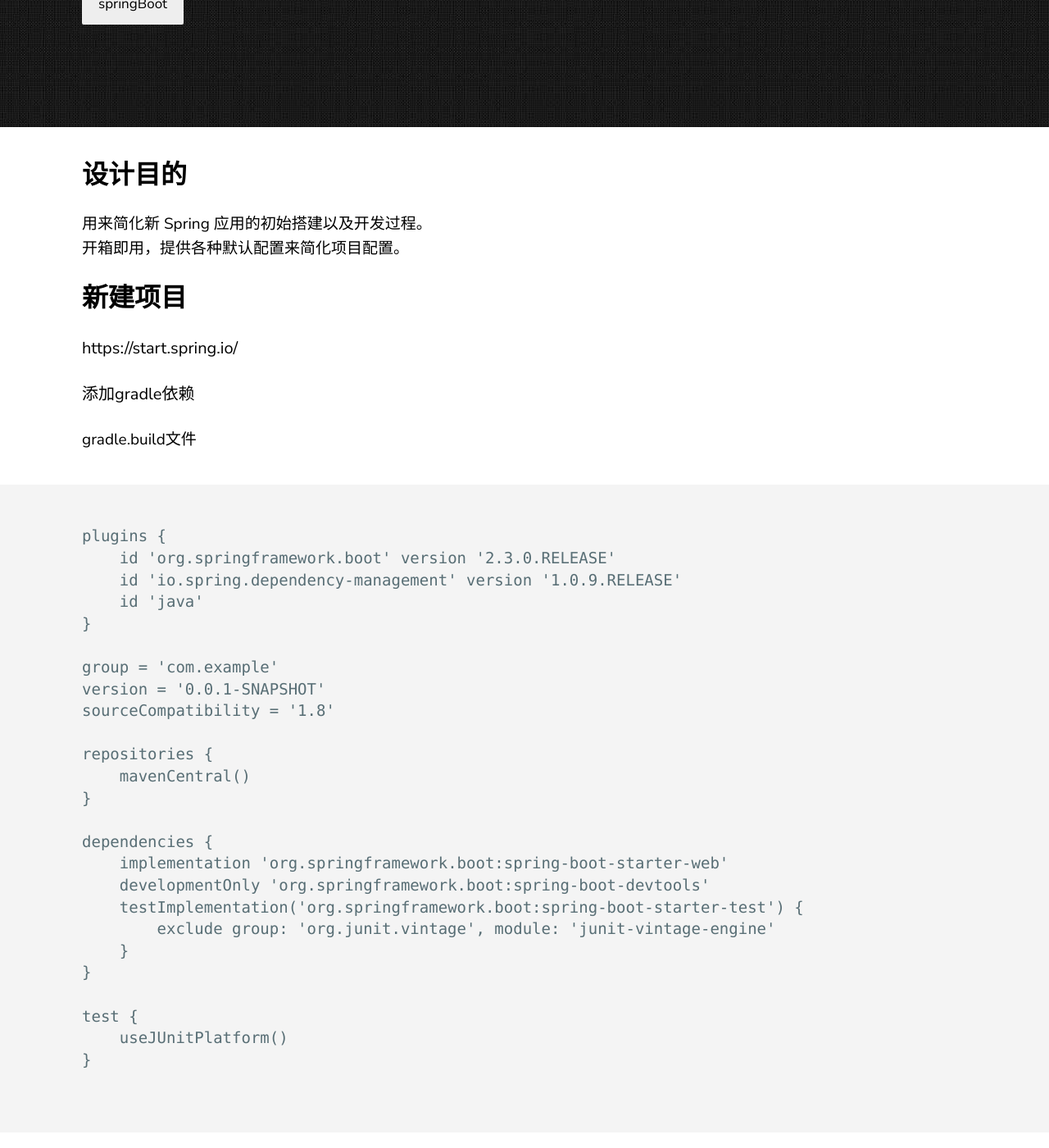
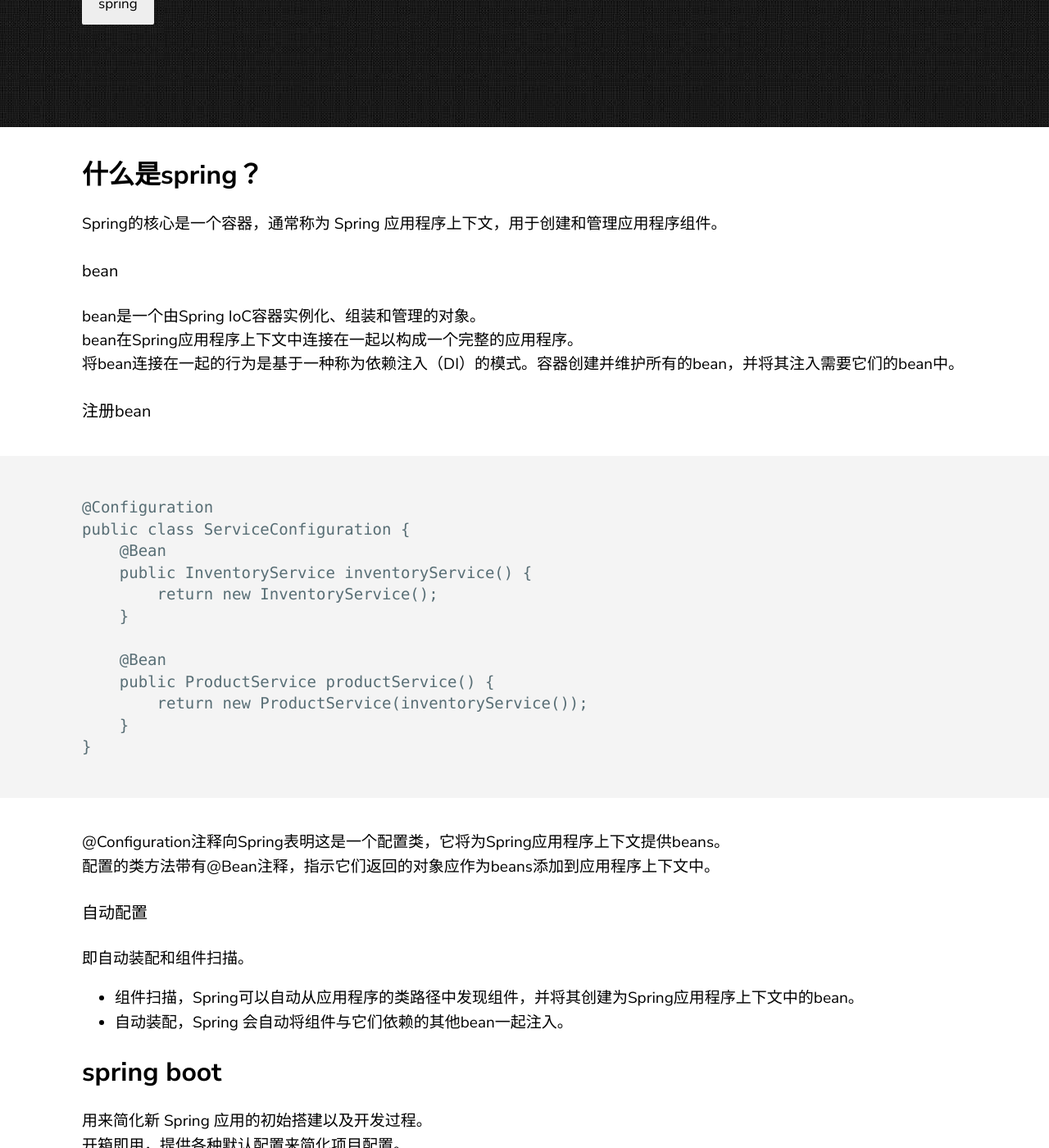
Before and after one commit to isixline/isixline.github.io, a Jekyll site: the page built from _posts/2020-05-20-spring-start.md, in a window 1280 px wide and 1400 px high, scrolled down 277 px. Shown: the whole window at 82% size. Built offline with Jekyll 4.4.1, drawn with Linux system fonts in a browser that asks for light colours; some of the changed text lies outside the part shown.

Commit message:
add post of spring-start and spring-boot-dev-tools

````diff
--- a/_posts/2020-05-17-spring-boot-start.md
+++ b/_posts/2020-05-20-spring-start.md
@@ -1,48 +1,40 @@
 ---
 layout: post
-title: "spring boot 起步"
-categories: springBoot
+title:  "spring 起步"
+categories:  spring
 ---
 
-## 设计目的
+## 什么是spring？
+Spring的核心是一个容器，通常称为 Spring 应用程序上下文，用于创建和管理应用程序组件。
+#### bean
+bean是一个由Spring IoC容器实例化、组装和管理的对象。
+bean在Spring应用程序上下文中连接在一起以构成一个完整的应用程序。
+将bean连接在一起的行为是基于一种称为依赖注入（DI）的模式。容器创建并维护所有的bean，并将其注入需要它们的bean中。
+#### 注册bean
+```
+@Configuration
+public class ServiceConfiguration {
+    @Bean
+    public InventoryService inventoryService() {
+        return new InventoryService();
+    }
 
+    @Bean
+    public ProductService productService() {
+        return new ProductService(inventoryService());
+    }
+}
+```
+@Configuration注释向Spring表明这是一个配置类，它将为Spring应用程序上下文提供beans。
+配置的类方法带有@Bean注释，指示它们返回的对象应作为beans添加到应用程序上下文中。
+#### 自动配置
+即自动装配和组件扫描。
+- 组件扫描，Spring可以自动从应用程序的类路径中发现组件，并将其创建为Spring应用程序上下文中的bean。
+- 自动装配，Spring 会自动将组件与它们依赖的其他bean一起注入。
+
+## spring boot
 用来简化新 Spring 应用的初始搭建以及开发过程。
 开箱即用，提供各种默认配置来简化项目配置。
-
-## 新建项目
-#### https://start.spring.io/
-#### 添加gradle依赖
-gradle.build文件
-```
-plugins {
-	id 'org.springframework.boot' version '2.3.0.RELEASE'
-	id 'io.spring.dependency-management' version '1.0.9.RELEASE'
-	id 'java'
-}
-
-group = 'com.example'
-version = '0.0.1-SNAPSHOT'
-sourceCompatibility = '1.8'
-
-repositories {
-	mavenCentral()
-}
-
-dependencies {
-	implementation 'org.springframework.boot:spring-boot-starter-web'
-	developmentOnly 'org.springframework.boot:spring-boot-devtools'
-	testImplementation('org.springframework.boot:spring-boot-starter-test') {
-		exclude group: 'org.junit.vintage', module: 'junit-vintage-engine'
-	}
-}
-
-test {
-	useJUnitPlatform()
-}
-
-```
-- spring-boot-starter ：核心模块，包括自动配置支持、日志和 YAML（spring-boot-starter-web 自动依赖了 spring-boot-starter）
-- spring-boot-starter-test ：测试模块，包括 JUnit、Hamcrest、Mockito
 
 ## 基本结构
 - src/main/java 程序开发以及主程序入口
@@ -64,7 +56,7 @@ test {
 #### main()
 main()方法使用Spring Boot的SpringApplication.run()方法来启动应用程序。
 
-#### 创建一个Controller
+## 创建一个Controller
 ```
 @RestController
 public class HelloController {
@@ -83,6 +75,7 @@ public class HelloController {
 - value，路由参数名
 - defaultValue，默认值
 
+
 ## 执行
 #### 执行main()
 执行标记有@SpringBootApplication注解的类中的main()
@@ -93,21 +86,3 @@ public class HelloController {
     ```
     java -jar build/libs/demo-0.0.1-SNAPSHOT.jar
     ```
-
-## 热部署
-
-在 build.gradle 的 dependencies 中加入
-
-```
-developmentOnly 'org.springframework.boot:spring-boot-devtools'
-```
-
-#### 配置idea
-###### 设置自动编译
-command+shift+alt+/
-![image](/assets/images/spring-boot-start-1.png)
-选中Registry...
-勾中
-![image](/assets/images/spring-boot-start-2.png)
-###### 设置自动build
-preferences -> Compile -> Build project automatically -> 选中
````
Also changed, not shown: _posts/2020-05-19-spring-boot-dev-tools.md (added, +36 -0 lines).
